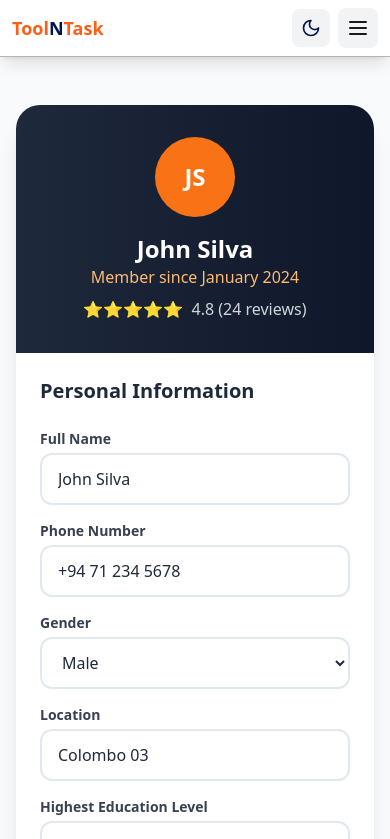
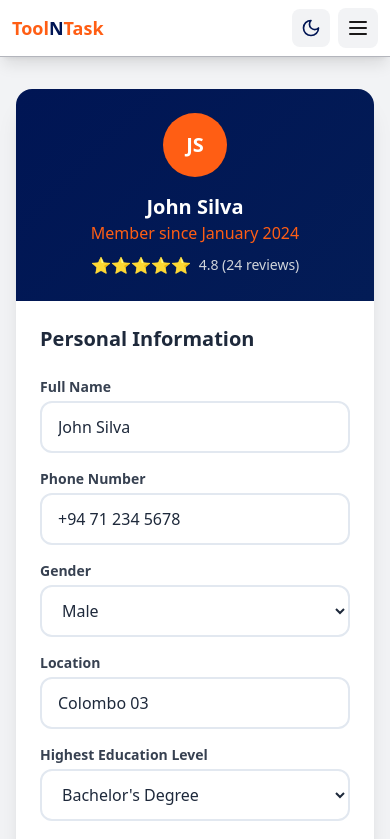
Before and after one commit to SeneshFitzroy/ToolnTask, a Next.js app: page /Profile in a window 390 px wide. Shown: the top 839 px of the page. Built offline with nearby package versions, Linux system fonts and the light colour scheme.

Commit message:
feat: Enhanced pages/Profile.tsx,  - Detailed changes: diff --git a/pages/Profile.tsx b/pages/Profile.tsx... at 01:58 PM +0530, July 03, 2025

```diff
--- a/pages/Profile.tsx
+++ b/pages/Profile.tsx
@@ -2,27 +2,38 @@
 import Navigation from '../src/components/Navigation';
 import Footer from '../src/components/Footer';
 import { Button } from '../src/components/ui/button';
+import { useState, useEffect } from 'react';
+import { useTheme } from 'next-themes';
 
 export default function Profile() {
+  const { theme } = useTheme();
+  const [mounted, setMounted] = useState(false);
+
+  useEffect(() => {
+    setMounted(true);
+  }, []);
+
+  if (!mounted) return null;
+
   return (
-    <div className="min-h-screen bg-gray-50 dark:bg-gray-900">
+    <div className="min-h-screen" style={{ backgroundColor: theme === 'dark' ? '#0C0F16' : '#F2F3F5' }}>
       <Navigation />
 
-      <div className="py-12 sm:py-16">
+      <div className="py-8 sm:py-12 lg:py-16">
         <div className="max-w-4xl mx-auto px-4 sm:px-6 lg:px-8">
-          <div className="bg-white dark:bg-gray-800 rounded-3xl shadow-xl overflow-hidden">
+          <div className="rounded-2xl sm:rounded-3xl shadow-xl overflow-hidden" style={{ backgroundColor: theme === 'dark' ? '#1A1818' : '#FFFFFF' }}>
             {/* Profile Header */}
-            <div className="bg-gradient-to-r from-slate-800 to-slate-900 dark:from-gray-700 dark:to-gray-800 px-6 sm:px-8 py-8 sm:py-12">
+            <div className="px-4 sm:px-6 lg:px-8 py-6 sm:py-8 lg:py-12" style={{ background: 'linear-gradient(135deg, #001554 0%, #031C56 100%)' }}>
               <div className="flex flex-col sm:flex-row items-center sm:items-start space-y-4 sm:space-y-0 sm:space-x-6">
-                <div className="w-20 h-20 sm:w-24 sm:h-24 bg-orange-500 rounded-full flex items-center justify-center">
-                  <span className="text-white text-2xl sm:text-3xl font-bold">JS</span>
+                <div className="w-16 h-16 sm:w-20 sm:h-20 lg:w-24 lg:h-24 rounded-full flex items-center justify-center" style={{ backgroundColor: '#FF5E14' }}>
+                  <span className="text-white text-xl sm:text-2xl lg:text-3xl font-bold">JS</span>
                 </div>
                 <div className="text-white text-center sm:text-left">
-                  <h1 className="text-2xl sm:text-3xl font-bold">John Silva</h1>
-                  <p className="text-orange-300">Member since January 2024</p>
+                  <h1 className="text-xl sm:text-2xl lg:text-3xl font-bold">John Silva</h1>
+                  <p style={{ color: '#FF5E14' }}>Member since January 2024</p>
                   <div className="flex items-center justify-center sm:justify-start mt-2">
                     <span className="text-yellow-400">⭐⭐⭐⭐⭐</span>
-                    <span className="ml-2 text-gray-300">4.8 (24 reviews)</span>
+                    <span className="ml-2 text-gray-300 text-sm sm:text-base">4.8 (24 reviews)</span>
                   </div>
                 </div>
               </div>
```
